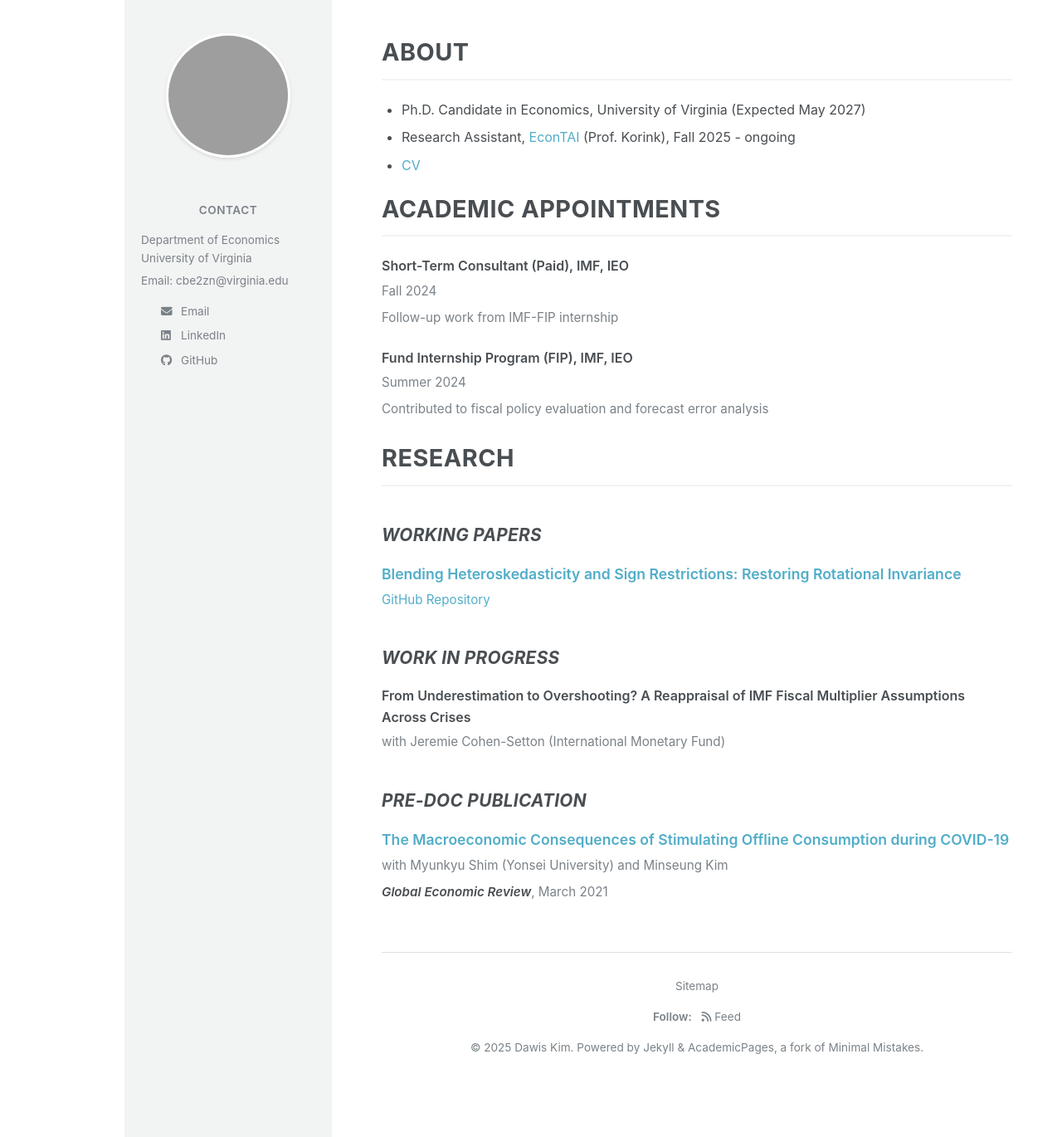
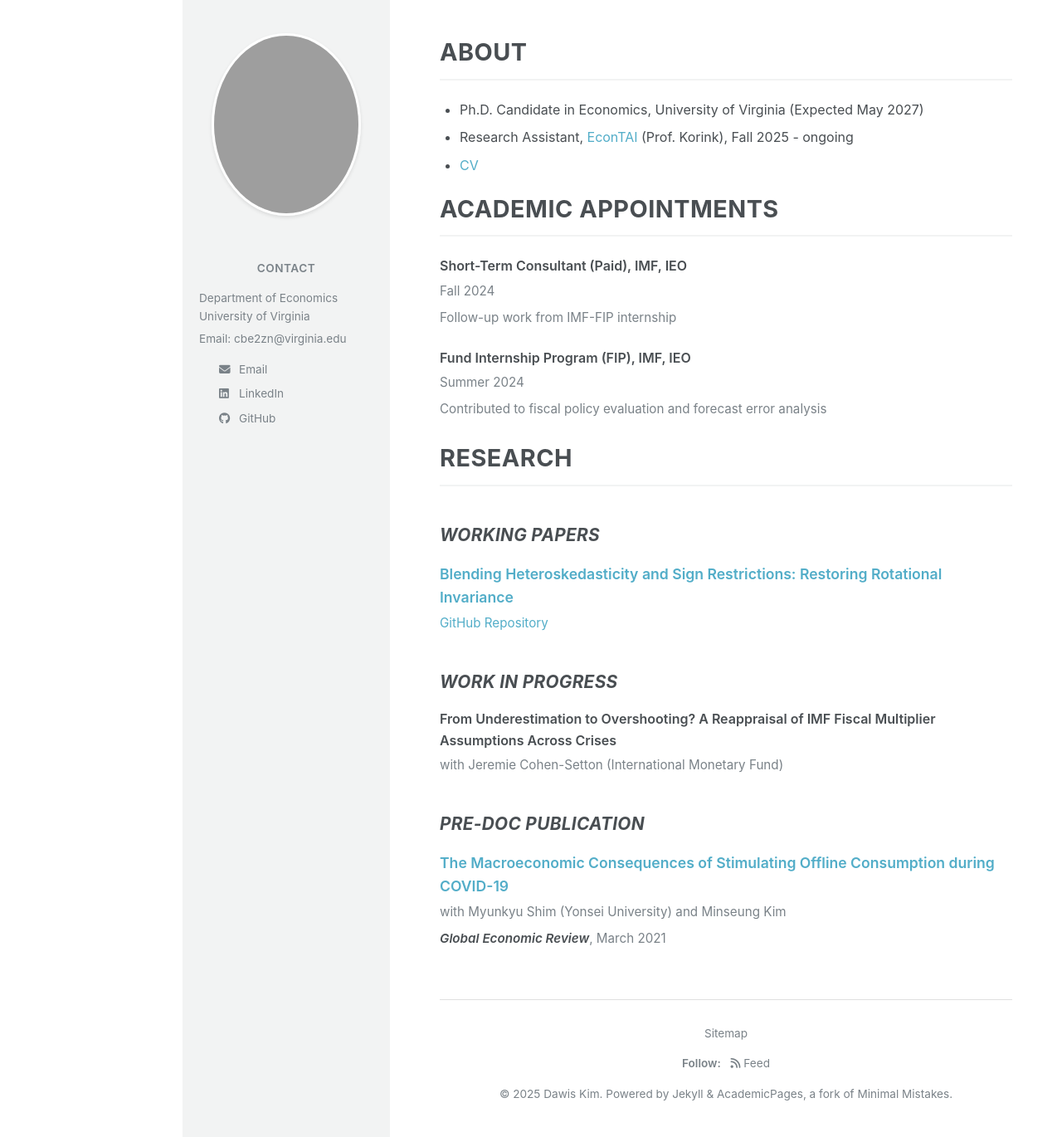
Before and after one commit to davidkim5707/website, a Jekyll site: the page built from index.md, in a window 1280 px wide and 1370 px high. Shown: the whole window at 83% size. Built offline with Jekyll 4.4.1, drawn with Linux system fonts in a browser that asks for light colours; grey boxes are pictures that could not be loaded.

Commit message:
Set left margin to 220px and make profile picture bigger
- Increased page-wrapper margin-left to 220px for better centering
- Enlarged profile picture from 150x150 to 180x220 (ellipse shape)
- Maintains border-radius 50% for smooth elliptical appearance

🤖 Generated with [Claude Code](https://claude.com/claude-code)

Co-Authored-By: Claude <noreply@anthropic.com>

```diff
--- a/assets/css/style.css
+++ b/assets/css/style.css
@@ -49,7 +49,7 @@ body {
 .page-wrapper {
     display: flex;
     min-height: 100vh;
-    margin-left: 150px;
+    margin-left: 220px;
 }
 
 /* ===========================
@@ -71,8 +71,8 @@ body {
 }
 
 .author-avatar {
-    width: 150px;
-    height: 150px;
+    width: 180px;
+    height: 220px;
     border-radius: 50%;
     object-fit: cover;
     margin-bottom: 20px;
```
